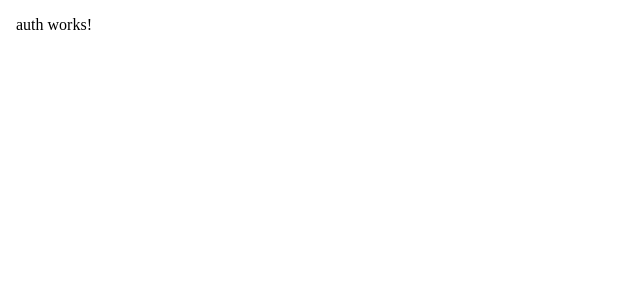
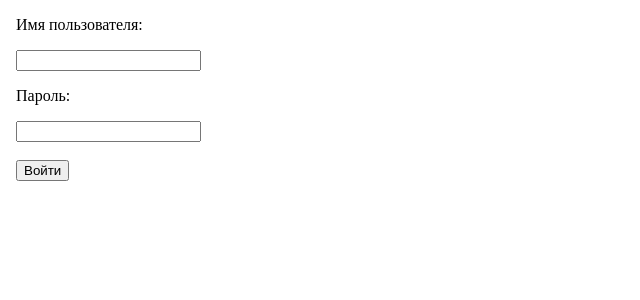
Before and after one commit to Swertik/MY_PROJECT, an Angular app in the folder Teacher_Dashboard_Frontend/: page /login in a window 1280 px wide. Shown: the top 300 px of the page, without its empty margins (0-640 px from the left). Built offline with nearby package versions, Linux system fonts and the light colour scheme.

Commit message:
Простейший вход

```diff
--- a/Teacher_Dashboard_Frontend/src/app/auth/auth.html
+++ b/Teacher_Dashboard_Frontend/src/app/auth/auth.html
@@ -1 +1,10 @@
-<p>auth works!</p>
+<form (ngSubmit)="onLogin()">
+    <p>Имя пользователя: </p>
+    <input matInput [(ngModel)]="username" name="username" required>
+    <br>
+    <p>Пароль: </p>
+    <input matInput type="password" [(ngModel)]="password" name="password" required>
+    <br>
+    <br>
+    <button mat-flat-button color="primary" type="submit">Войти</button>
+</form>
--- a/Teacher_Dashboard_Frontend/src/app/auth/auth.ts
+++ b/Teacher_Dashboard_Frontend/src/app/auth/auth.ts
@@ -1,11 +1,26 @@
-import { Component } from '@angular/core';
+import { Component, signal } from '@angular/core';
+import { FormsModule } from '@angular/forms'; // Нужно для ngModel
+import { Router } from '@angular/router';
 
 @Component({
   selector: 'app-auth',
-  imports: [],
+  imports: [FormsModule],
   templateUrl: './auth.html',
   styleUrl: './auth.css',
 })
 export class Auth {
+  username = signal('');
+  password = signal('');
 
+  constructor(private router: Router) {}
+
+  onLogin() {
+    const user = this.username();
+    const pass = this.password();
+
+    if (user && pass) {
+      console.log('Login data:', { user, pass });
+      this.router.navigate(['/dashboard']);
+    }
+  }
 }
```
